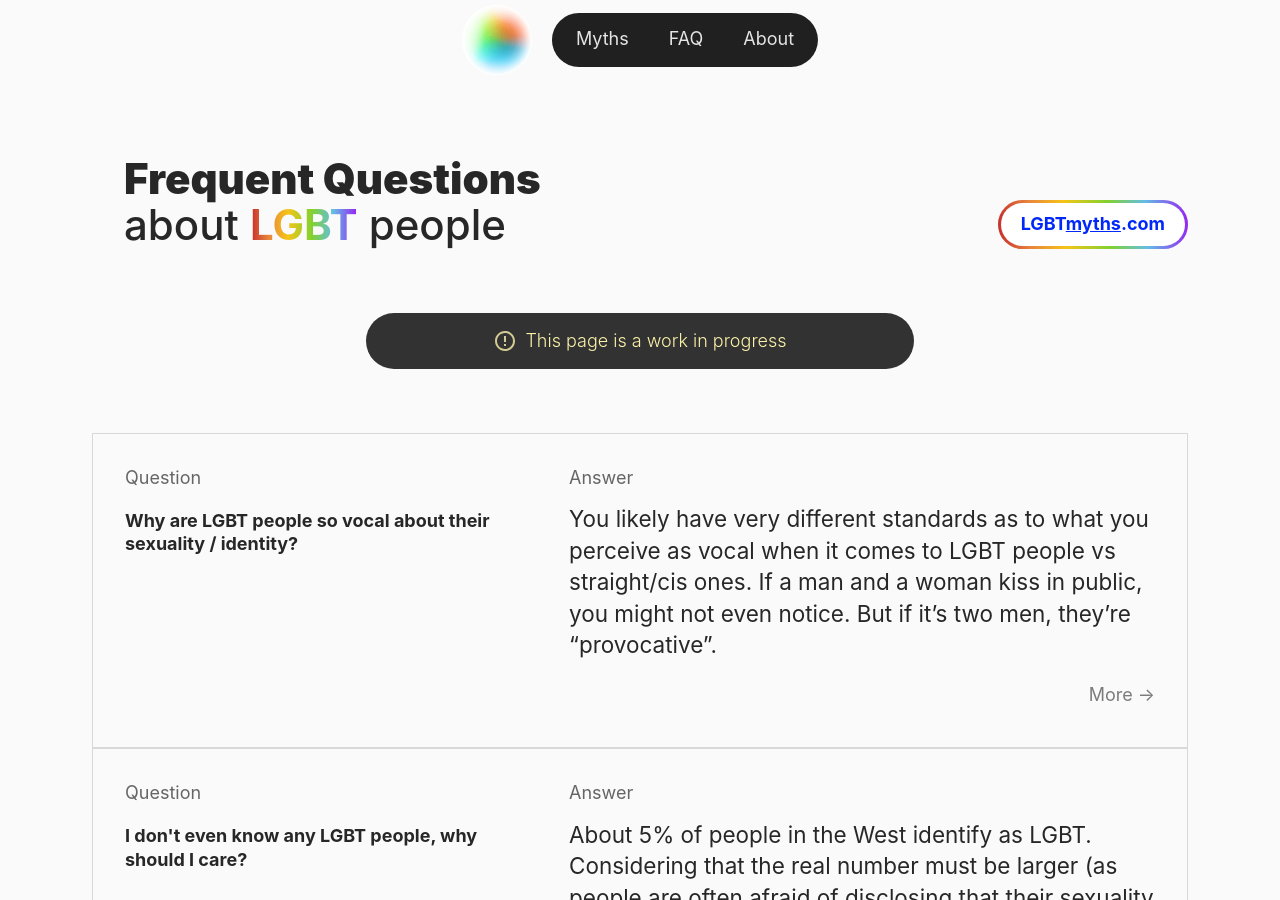
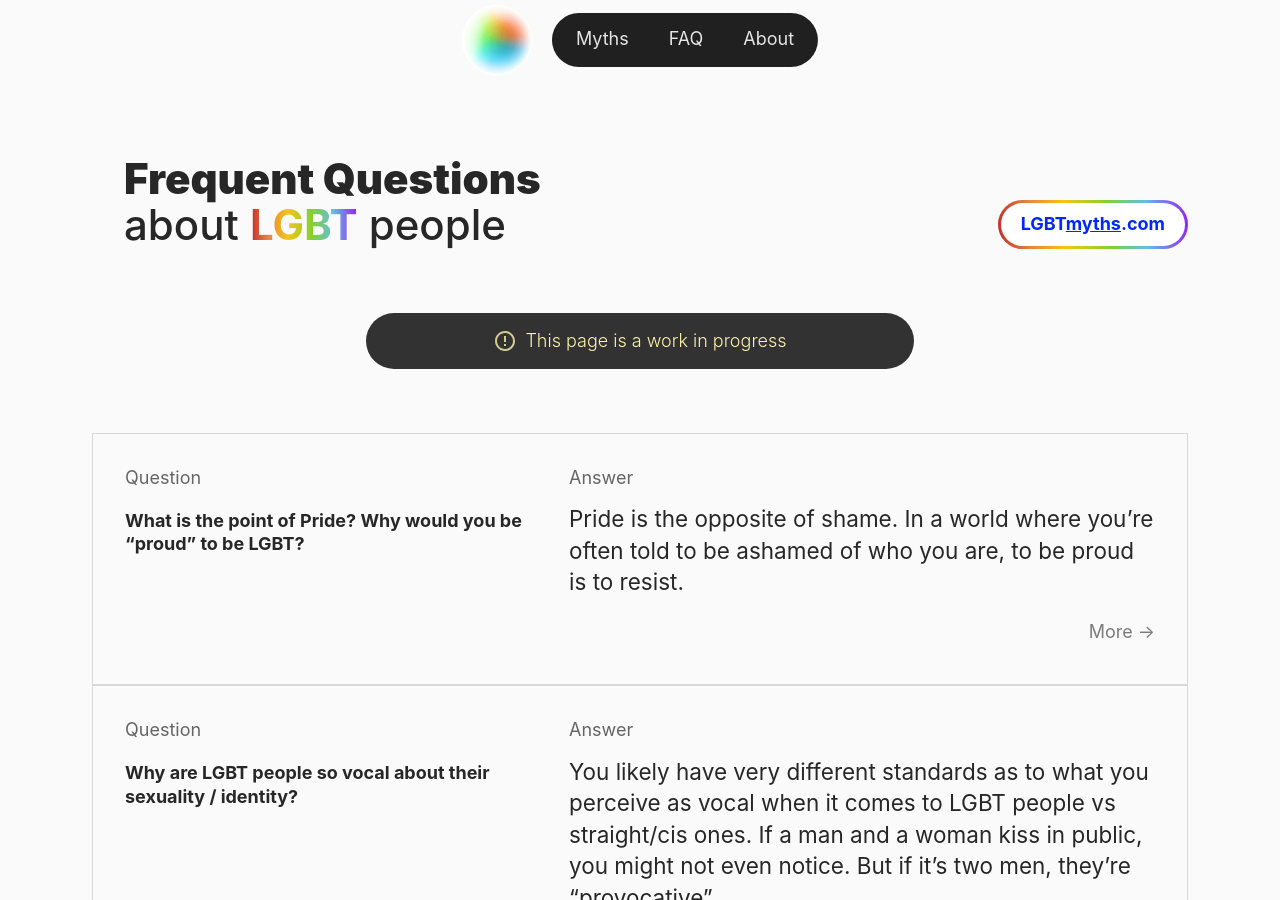
Before and after one commit to anna-filou/LGBTmyths.com, a Jekyll site: the page built from FAQ.html, in a window 1280 px wide and 900 px high. Built offline with Jekyll 4.4.1, drawn with Linux system fonts in a browser that asks for light colours.

Commit message:
add pride

```diff
--- /dev/null
+++ b/_faq/pride.md
@@ -0,0 +1,8 @@
+---
+layout: myth
+type: question
+title: What is the point of Pride? Why would you be “proud” to be LGBT?
+short: Pride is the opposite of shame. In a world where you’re often told to be ashamed of who you are, to be proud is to&nbsp;resist.
+tags: Gay
+order: 1
+---
```
Also changed, not shown: _faq/dont-know.md (+1 -1 lines), _faq/vocal.md (+1 -1 lines).
